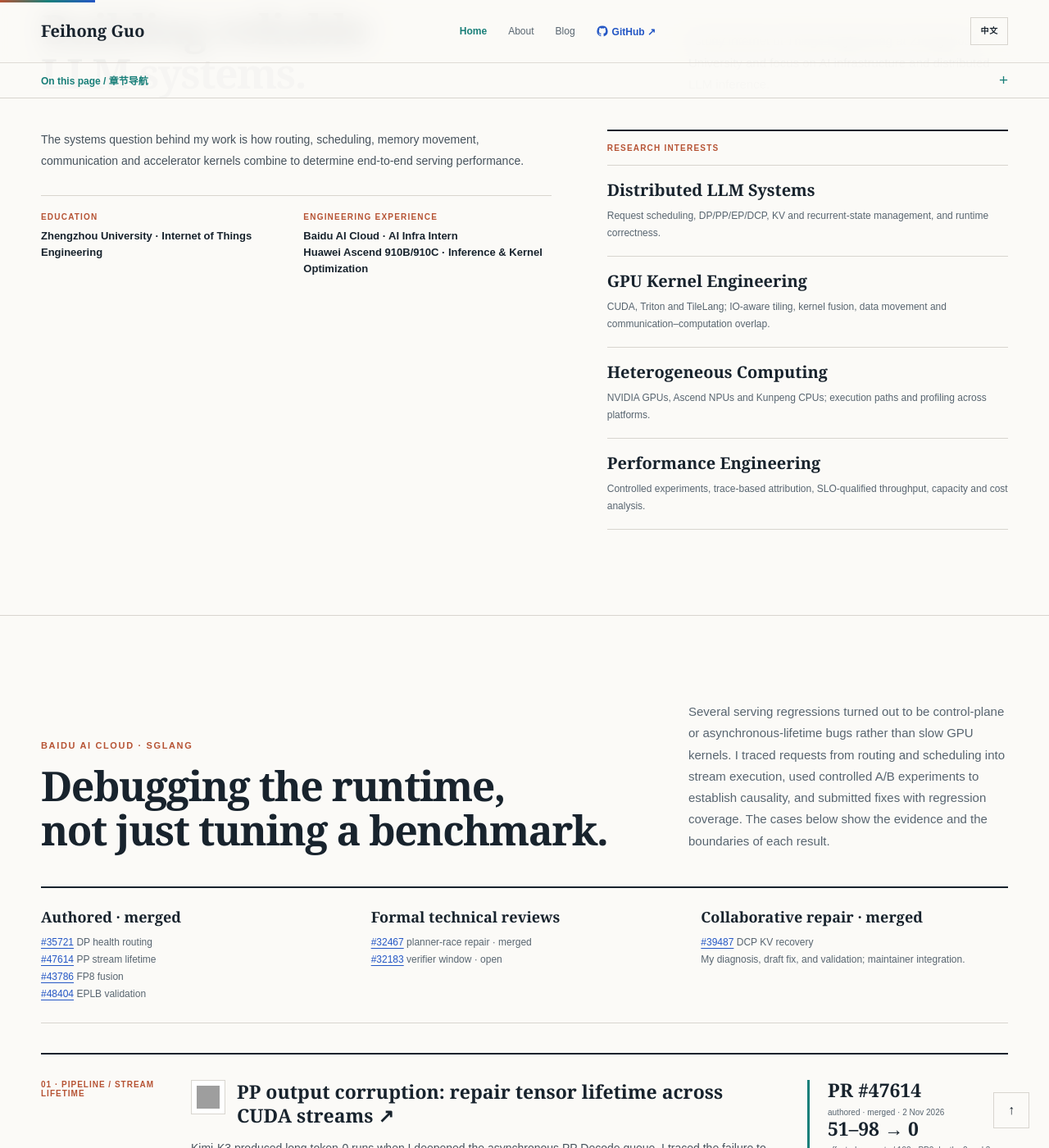
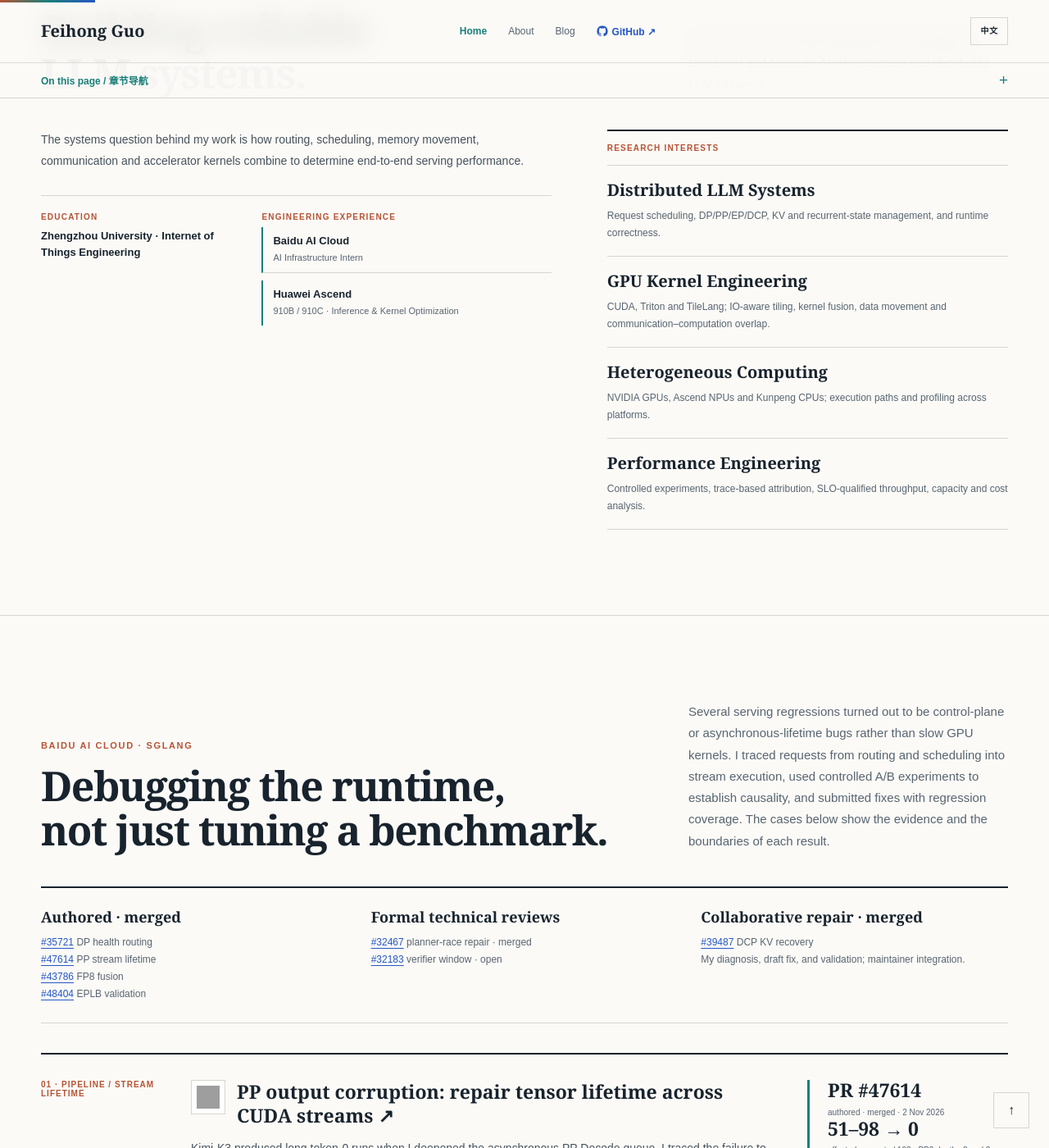
Before and after one commit to Phoenix3334/Phoenix3334.github.io, a Jekyll site: the page index.html, which Jekyll copies as it is, in a window 1280 px wide and 1400 px high, scrolled down 1013 px. Shown: the whole window at 82% size. Built offline with Jekyll 4.4.1, drawn with Linux system fonts in a browser that asks for light colours; grey boxes are pictures that could not be loaded.

Commit message:
site: refine About experience layout

```diff
--- a/index.html
+++ b/index.html
@@ -245,9 +245,15 @@
 
     .about-grid{display:grid;grid-template-columns:minmax(0,1.12fr) minmax(320px,.88fr);gap:68px;align-items:start}
     .about-copy p{max-width:760px;margin:0 0 17px;color:#46525c;font-size:14px;line-height:1.85}
-    .about-meta{display:grid;grid-template-columns:repeat(2,minmax(0,1fr));gap:18px;margin-top:28px;padding-top:20px;border-top:1px solid var(--line)}
-    .about-meta span,.about-focus-head{display:block;color:var(--rust);font-size:10px;font-weight:700;letter-spacing:.12em}
-    .about-meta strong{display:block;margin-top:8px;font-size:13px;line-height:1.55}
+    .about-meta{display:grid;grid-template-columns:minmax(0,.82fr) minmax(0,1.18fr);gap:24px;margin-top:28px;padding-top:20px;border-top:1px solid var(--line)}
+    .about-meta>div{min-width:0}
+    .about-meta>div>span,.about-focus-head{display:block;color:var(--rust);font-size:10px;font-weight:700;letter-spacing:.12em}
+    .about-meta>div>strong{display:block;margin-top:8px;font-size:13px;line-height:1.55}
+    .about-experience-list{display:grid;gap:9px;margin-top:7px}
+    .about-experience-item{padding:8px 0 9px 12px;border-left:2px solid var(--teal);border-bottom:1px solid var(--line)}
+    .about-experience-item:last-child{border-bottom:0}
+    .about-experience-item strong{display:block;font-size:13px;line-height:1.35}
+    .about-experience-item span{display:block;margin-top:4px;color:var(--muted);font-size:11px;line-height:1.5}
     .about-focus{border-top:2px solid var(--ink)}
     .about-focus-head{padding:15px 0;border-bottom:1px solid var(--line)}
     .about-focus article{padding:17px 0;border-bottom:1px solid var(--line)}
@@ -299,7 +305,7 @@
             <p data-i18n="about-copy-1">The systems question behind my work is how routing, scheduling, memory movement, communication and accelerator kernels combine to determine end-to-end serving performance.</p>
             <div class="about-meta">
               <div><span data-i18n="about-education-label">EDUCATION</span><strong data-i18n="about-education-value">Zhengzhou University · Internet of Things Engineering</strong></div>
-              <div><span data-i18n="about-current-label">ENGINEERING EXPERIENCE</span><strong data-i18n="about-current-value">Baidu AI Cloud · AI Infra Intern<br>Huawei Ascend 910B/910C · Inference &amp; Kernel Optimization</strong></div>
+              <div><span data-i18n="about-current-label">ENGINEERING EXPERIENCE</span><div class="about-experience-list" data-i18n="about-current-value"><div class="about-experience-item"><strong>Baidu AI Cloud</strong><span>AI Infrastructure Intern</span></div><div class="about-experience-item"><strong>Huawei Ascend</strong><span>910B / 910C · Inference &amp; Kernel Optimization</span></div></div></div>
             </div>
           </div>
           <div class="about-focus">
@@ -993,7 +999,7 @@
   "[data-i18n=\"about-education-label\"]": "教育背景",
   "[data-i18n=\"about-education-value\"]": "郑州大学 · 物联网工程",
   "[data-i18n=\"about-current-label\"]": "工程经历与实践",
-  "[data-i18n=\"about-current-value\"]": "百度智能云 · AI Infra 工程实习<br>华为昇腾 910B/910C · 推理与 Kernel 优化实践",
+  "[data-i18n=\"about-current-value\"]": "<div class=\"about-experience-item\"><strong>百度智能云</strong><span>AI Infra 工程实习</span></div><div class=\"about-experience-item\"><strong>华为昇腾</strong><span>910B / 910C · 推理与 Kernel 优化实践</span></div>",
   "[data-i18n=\"about-focus-label\"]": "研究兴趣",
   "[data-i18n=\"about-interest-1-title\"]": "分布式大模型系统",
   "[data-i18n=\"about-interest-1-copy\"]": "请求调度、DP/PP/EP/DCP、KV 与 Recurrent State 管理，以及运行时正确性。",
```
